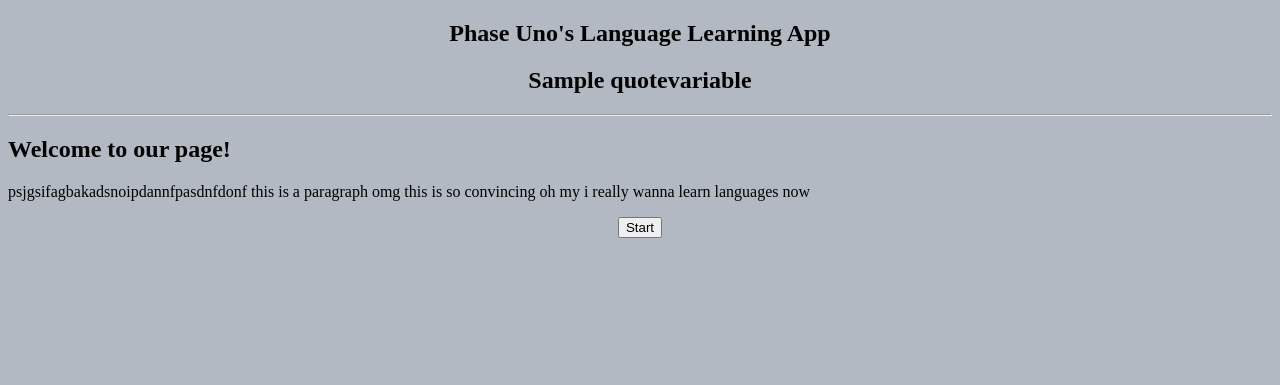
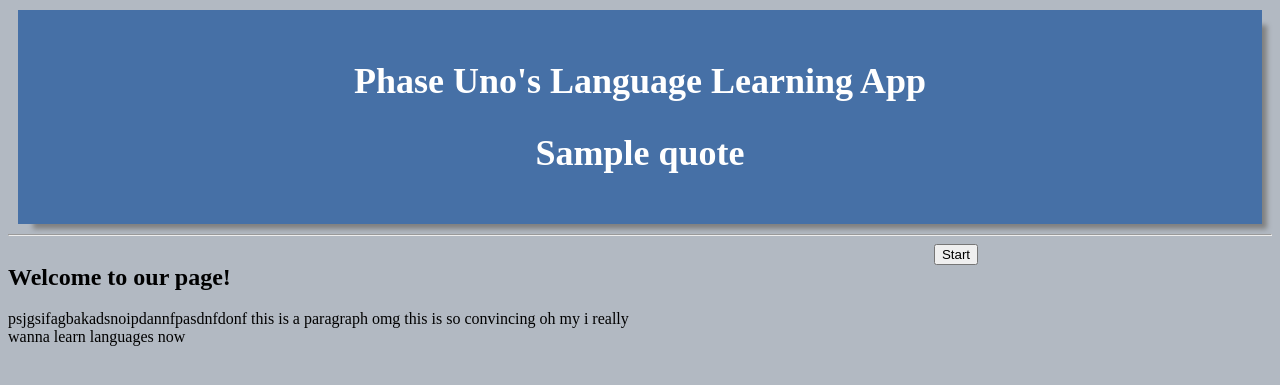
Before and after one commit to salamandermartin/language_learner_app, a Python web app: template templates/welcome_page_template.html in a window 1280 px wide. Shown: the top 385 px of the page. Run offline with Jinja, Linux system fonts and the light colour scheme; the template is opened without the code that fills it: most values are stand-ins (such as "Sample title", 1, 10 or a date in 2020).

Commit message:
updated welcome_page_template.html and welcome_style.css

```diff
--- a/templates/welcome_page_template.html
+++ b/templates/welcome_page_template.html
@@ -6,17 +6,23 @@
 <body style="background-color:#b2b9c2">
   <section class="welcome">
     <h1>Phase Uno's Language Learning App</h1>
-    <h2>{{quotevariable}}</h2>
+    <h2>{{quote}}</h2>
+  </section>
   <hr>
-  </section>
+  <div class="container">
+    <div>
+    </div>
+    <div class="vl"></div>
     <div>
       <h2>Welcome to our page!</h2>
       <p>psjgsifagbakadsnoipdannfpasdnfdonf this is a paragraph omg this is so convincing oh my i really wanna learn languages now</p>
     </div>
+
     <div class="start">
       <form method="get" action="/list-go">
         <button id="startbutton"type="submit">Start</button>
       </form>
+    </div>
   </div>
 
 </body>
--- a/templates/welcome_style.css
+++ b/templates/welcome_style.css
@@ -1,6 +1,12 @@
 /* Welcome Header */
 .welcome{
-    text-align: center;
+  text-align: center;
+  color: white;
+  background-color: #4670a6;
+  font-size: 150%;
+  padding: 20px;
+  margin: 10px;
+  box-shadow: 10px 10px 5px -5px grey;
 }
 
 
@@ -12,3 +18,7 @@
 #startbutton {
 
 }
+
+.container {
+  display: grid;
+  grid-template-columns: 1fr 1fr;
```
Lines whose indentation alone changed are shown as unchanged.
